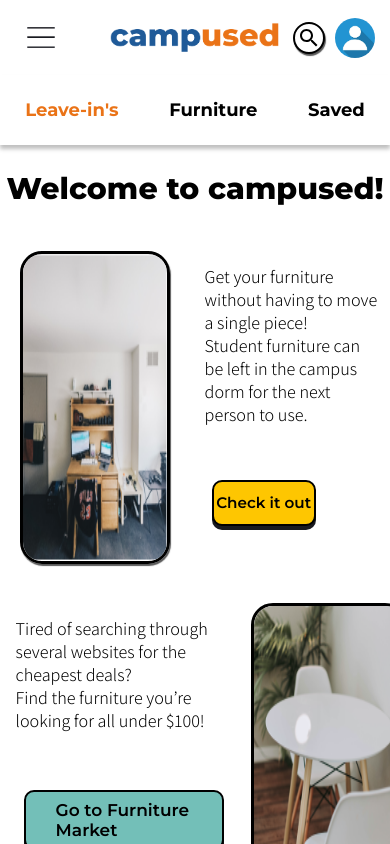
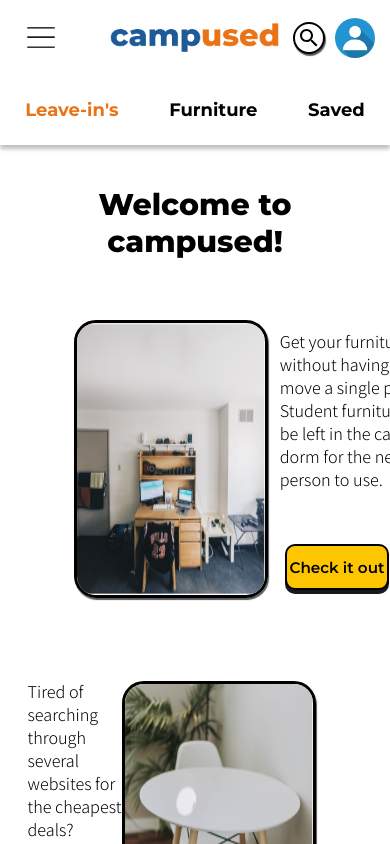
Before and after one commit to cindyparkk/campused, a Next.js app: page /home in a window 390 px wide. Built offline with nearby package versions, Linux system fonts and the light colour scheme.

Commit message:
home done resp

```diff
--- a/pages/furniture-market/index.js
+++ b/pages/furniture-market/index.js
@@ -6,6 +6,7 @@ import Category from '../../comps/Category';
 import Post from '../../comps/Post';
 import Button from '../../comps/Button';
 import FilterOpen from '../../comps/FilterOpen';
+import CircleButton from '../../comps/CircleButton';
 
 import Router from 'next/router';
 
--- a/pages/home/index.js
+++ b/pages/home/index.js
@@ -24,9 +24,12 @@ export default function Home() {
     return  <div className="page">
         <Header />
         <HeaderMenu />
-       <h2 text-align="left">Welcome to campused!</h2>
+        <div className="home_header">
+        <h2>Welcome to campused!</h2>
+        </div>
 
-        <div className="main_part1">
+
+         <div className="main_part1">
           <img src="/userpost4.png"></img>
           <div>
           <p>Get your furniture without having to move a single piece! <br/>Student furniture can be left in the campus dorm for the next person to use.</p>
--- a/pages/index.scss
+++ b/pages/index.scss
@@ -305,35 +305,58 @@ textarea {
 
 
 
-//main page
-
+//home page
+.home_header {
+    text-align:  center;
+    margin:4%;
+}
 .main_part1 {
     display: flex;
     flex-direction: row;
     width:100%;
+    justify-content: center;
+    margin-left:38%;
+
+    @media (max-width: 375px) {
+
+        margin-left:10%;
+    }
 
     img {
-        min-width:279px;
-        @media (max-width: 500px){
-            min-width:150px;
+        max-width:279px;
+        max-height:278px;
+        @media (max-width: 375px){
+            max-width:170px;
+            max-height:170px;
+            margin-top:9%;
 
          }
 
-        height: auto;
+
 
         border: 3px solid black;
         box-sizing: border-box;
         border-radius: 22px;
         box-shadow: 1px 2px 1px rgba(0, 0, 0, 0.65);
-        margin:5%;
+        margin-top:5%;
 
 
     }
 
     div {
         flex-grow: 1;
-        width: 45%;
-        margin: 4%;
+        width: 30%;
+        margin: 3%;
+
+        p {
+            margin-right:4%;
+            @media (max-width: 375px){
+                margin-right:10%;
+                margin-bottom:-15px;
+            }
+        }
+
+
     }
 }
 
@@ -342,29 +365,57 @@ textarea {
     display: flex;
     flex-direction: row;
     width:100%;
+    justify-content: center;
+    margin-right:38%;
+    margin-top:5%;
+    margin-bottom:5%;
 
 
+    @media (max-width: 375px){
+            margin-top:-20px;
+            margin-right:3%;
+    }
+
     div {
+
         flex-grow: 1;
-        width: 65%;
-        margin: 4%;
+        width: 30%;
+       margin-left: 20%;
 
+        @media (max-width: 375px){
+        width: 25%;
+        margin: 3%;
+        }
 
+        p {
+            margin-left:20%;
+            @media (max-width: 375px){
+                margin-left:10%;
+                margin-bottom:-15px;
+            }
+        }
     }
 
     img {
-        min-width:279px;
-        height: auto;
+        max-width:279px;
+        max-height:278px;
+        margin-top:-1%;
+        @media (max-width: 375px){
+            max-width:170px;
+            max-height:170px;
+            margin-top:9%;
+
+         }
+
+
 
         border: 3px solid black;
+        box-sizing: border-box;
         border-radius: 22px;
-        box-sizing: border-box;
         box-shadow: 1px 2px 1px rgba(0, 0, 0, 0.65);
-        margin:5%;
+        margin-top:5%;
 
-        @media (max-width: 500px){
-            min-width:40%;
-         }
+
 
     }
 
```
